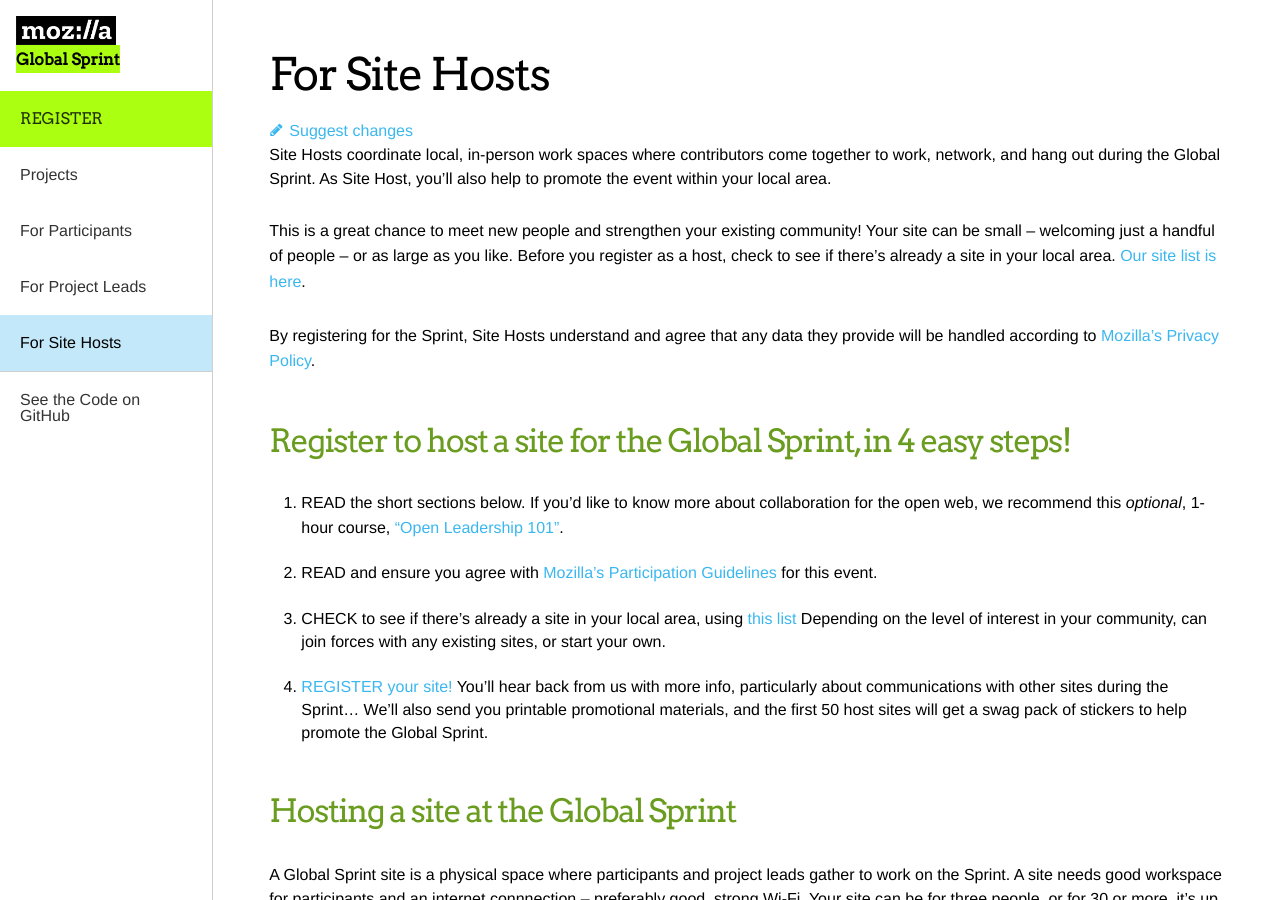
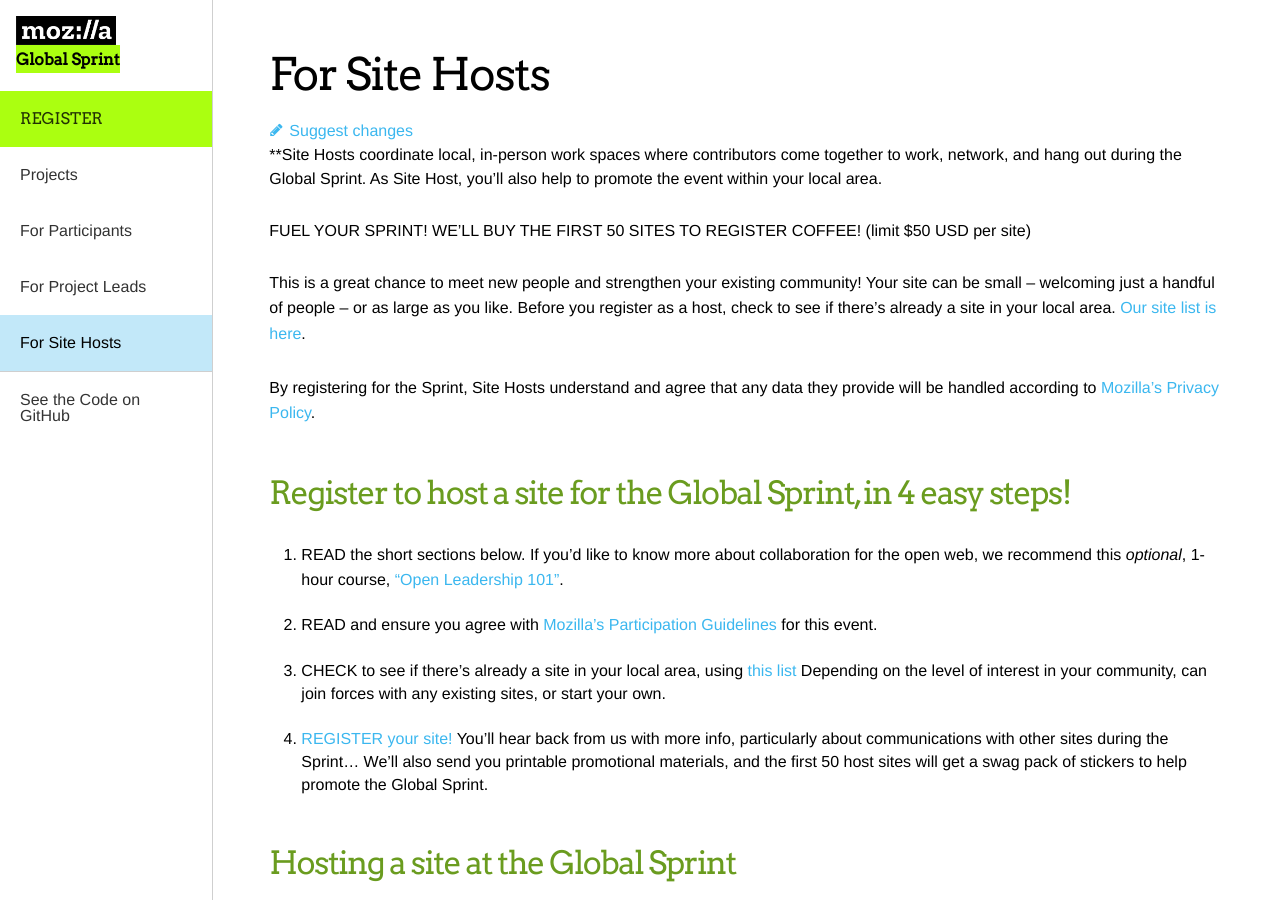
Before and after one commit to mozilla/global-sprint, a Jekyll site: the page built from _articles/site-hosts.md, in a window 1280 px wide and 900 px high. Built offline with Jekyll 4.4.1, drawn with Linux system fonts in a browser that asks for light colours; comment, search, counter and statistics services are not loaded.

Commit message:
Update site-hosts.md

```diff
--- a/_articles/site-hosts.md
+++ b/_articles/site-hosts.md
@@ -3,7 +3,9 @@ layout: page
 title: For Site Hosts
 ---
 
-**Site Hosts coordinate local, in-person work spaces where contributors come together to work, network, and hang out during the Global Sprint. As Site Host, you'll also help to promote the event within your local area.**
+**Site Hosts coordinate local, in-person work spaces where contributors come together to work, network, and hang out during the Global Sprint. As Site Host, you'll also help to promote the event within your local area.
+
+**FUEL YOUR SPRINT! WE'LL BUY THE FIRST 50 SITES TO REGISTER COFFEE! (limit $50 USD per site)**
 
 This is a great chance to meet new people and strengthen your existing community! Your site can be small -- welcoming just a handful of people -- or as large as you like. Before you register as a host, check to see if there's already a site in your local area. [Our site list is here](https://mozilla.github.io/global-sprint/register/).
 
```
